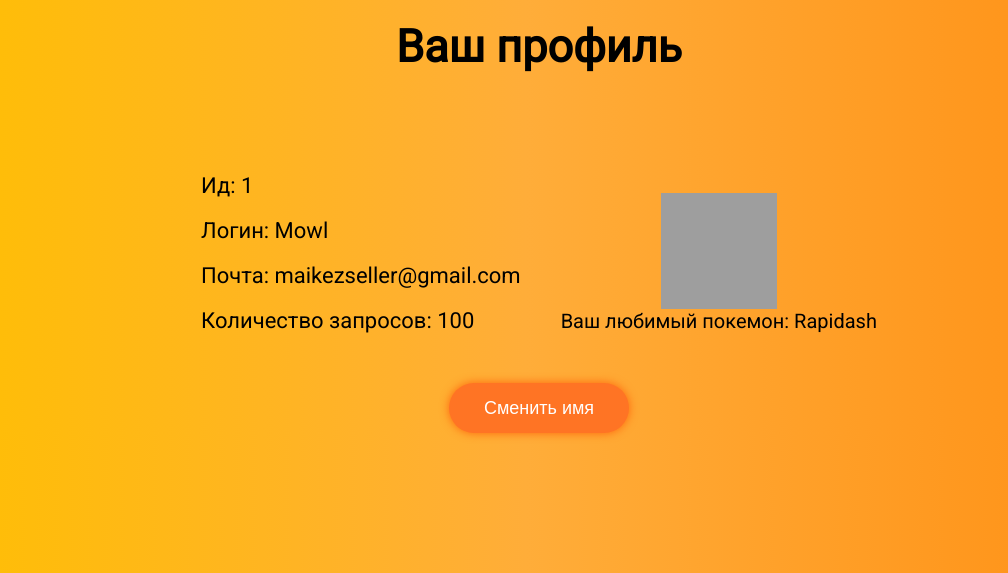
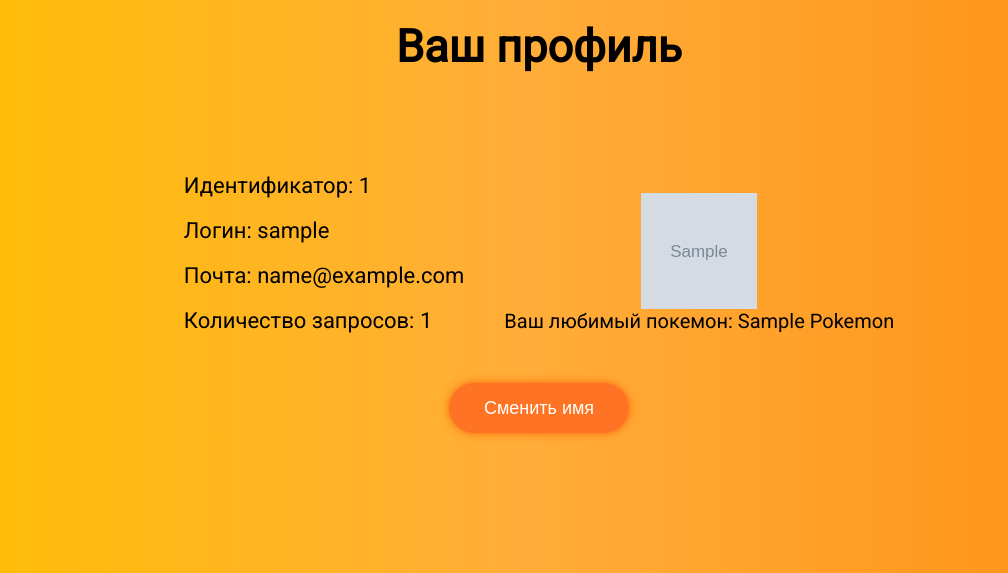
Before and after one commit to daslef/poxey, a Flask app: template templates/profile.html in a window 1280 px wide. Shown: the part 80-653 px from the top of the page, without its empty margins (101-1109 px from the left). Run offline with Flask 2, Linux system fonts and the light colour scheme; the template is opened without the code that fills it: most values are stand-ins (such as "Sample title", 1, 10 or a date in 2020); grey boxes marked "Sample" are stand-in pictures; grey boxes are pictures that could not be loaded.

Commit message:
Передала в профиль идентификатор, логин, емайл, посчитала общее количество запросов пользователя и нашла любимого покемона пользователя.

```diff
--- a/app.py
+++ b/app.py
@@ -107,8 +107,21 @@ def logout():
 def profile():
     if not session.get('username'):
         return redirect(url_for("index"))
+    user = User.query.filter_by(name=session['username']).first()
+    user_history = list(UserRequests.query.filter_by(user_id=user._id))
+    pokemon_count = {}
 
-    return render_template("profile.html")
+    for p in user_history:
+        if p.pokemon_name not in pokemon_count.keys():
+            pokemon_count.update({p.pokemon_name: 1})
+        else:
+            pokemon_count[p.pokemon_name] += 1
+
+    popular_pokemon = sorted(pokemon_count.items(), key=lambda x: x[1], reverse=True)[0][0]
+    popular_img = UserRequests.query.filter_by(pokemon_name=popular_pokemon).first().pokemon_img
+    user_data = {"id":user._id, "username":user.name, "email":user.email, "count":len(user_history),"pokemon":popular_pokemon, "img": popular_img}
+
+    return render_template("profile.html", user_data=user_data)
 
 @app.route('/search', methods=['GET', 'POST'])
 def search():
--- a/templates/profile.html
+++ b/templates/profile.html
@@ -26,14 +26,14 @@
         <h2>Ваш профиль</h2>
         <div class="profile-content">
             <div class="profile-content__text">
-                <p>Ид: 1</p>
-                <p>Логин: Mowl</p>
-                <p>Почта: maikezseller@gmail.com</p>
-                <p>Количество запросов: 100</p>
+                <p>Идентификатор: {{user_data['id']}}</p>
+                <p>Логин: {{user_data['username']}}</p>
+                <p>Почта: {{user_data['email']}}</p>
+                <p>Количество запросов: {{user_data['count']}}</p>
             </div>
             <div class="profile-content__favor">
-                <img src="https://raw.githubusercontent.com/PokeAPI/sprites/master/sprites/pokemon/123.png" alt="">
-                <p>Ваш любимый покемон: Rapidash</p>
+                <img src="{{user_data['img']}}" alt="">
+                <p>Ваш любимый покемон: {{user_data['pokemon'].title()}}</p>
             </div>
         </div>
         <div class="profile-buttons">
--- a/templates/search.html
+++ b/templates/search.html
@@ -39,7 +39,7 @@
             <div class="pokemon-block" style="display: flex; align-items: center; margin-top: 40px;">
                 <div class="pokemon-block__text">
                     <style>p {margin-top: 7px; font-size: 24px;}</style>
-                    <p>Ид: {{ session['pokemon_id'] }}</p>
+                    <p>Идентификатор: {{ session['pokemon_id'] }}</p>
                     <p>Имя: {{ session['pokemon_name'].title() }}</p>
                     <p>Рост: {{ session['pokemon_height'] / 10 }} м.</p>
                     <p>Вес: {{ session['pokemon_weight'] / 10 }} кг.</p>
```
Also changed, not shown: users.sqlite3.
